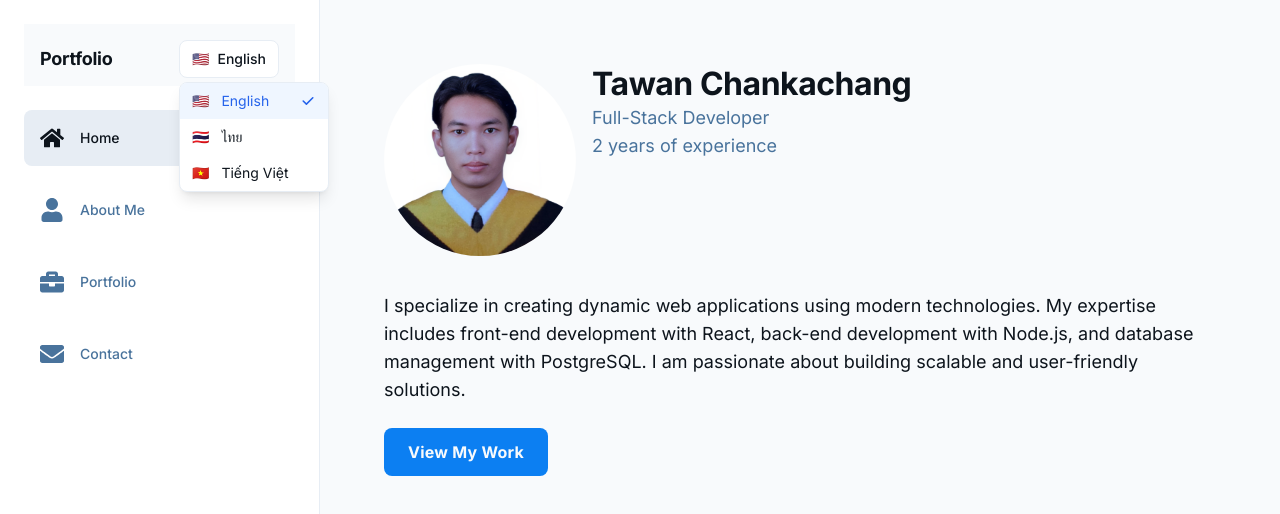
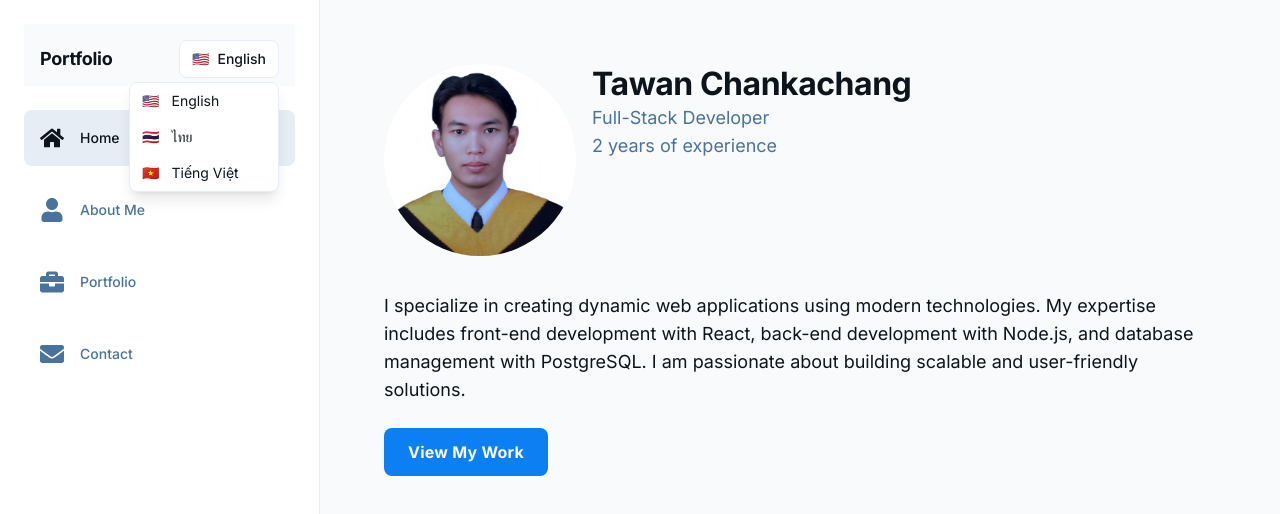
Before and after one commit to Tawan151766/personal-app, a Next.js app: page / in a window 1280 px wide. Both pictures are taken after a click on the button "Language". Shown: the top 514 px of the page. Built offline with nearby package versions, Linux system fonts and the light colour scheme; no server answers.

Commit message:
feat: avatar

```diff
--- a/src/components/LanguageSwitcher.js
+++ b/src/components/LanguageSwitcher.js
@@ -4,9 +4,9 @@ import { useState, useEffect } from "react";
 import { useLocale, useTranslations } from "next-intl";
 
 const LANGUAGES = [
-  { code: "en", name: "English", flag: "🇺🇸" },
-  { code: "th", name: "ไทย", flag: "🇹🇭" },
-  { code: "vn", name: "Tiếng Việt", flag: "🇻🇳" },
+  { code: "EN", name: "English", flag: "🇺🇸" },
+  { code: "TH", name: "ไทย", flag: "🇹🇭" },
+  { code: "VN", name: "Tiếng Việt", flag: "🇻🇳" },
 ];
 
 export default function LanguageSwitcher({ className = "" }) {
@@ -61,7 +61,7 @@ export default function LanguageSwitcher({ className = "" }) {
           />
 
           {/* Dropdown */}
-          <div className="absolute top-full left-0 mt-1 w-full min-w-[150px] bg-white border border-[#e7edf4] rounded-lg shadow-lg z-20 overflow-hidden">
+          <div className="absolute top-full right-0 mt-1 w-full min-w-[150px] bg-white border border-[#e7edf4] rounded-lg shadow-lg z-20 overflow-hidden">
             {LANGUAGES.map((language) => (
               <button
                 key={language.code}
```
